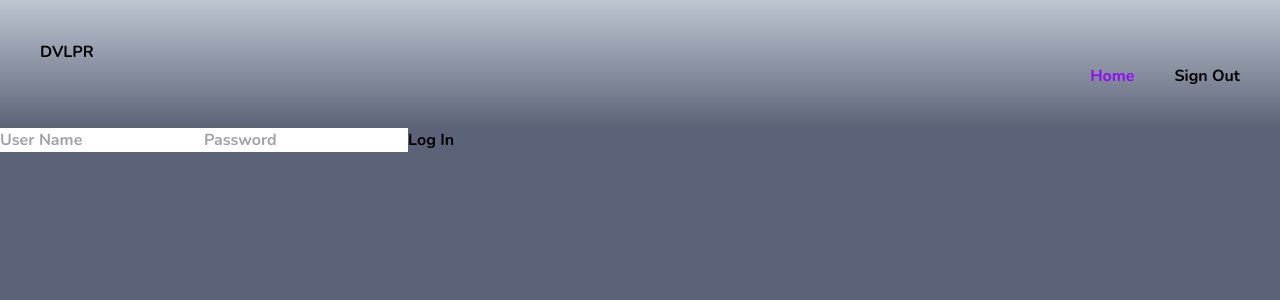
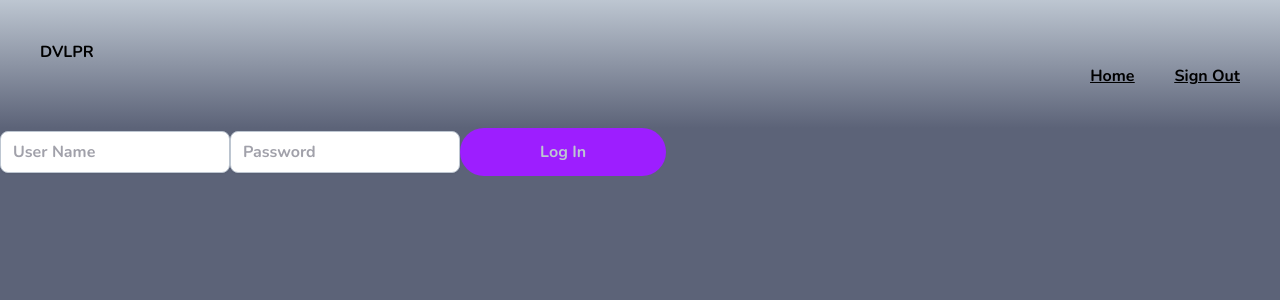
Before and after one commit to ywakili18/Dvlpr, a React (Create React App) app in the folder dvlpr/client/: page / in a window 1280 px wide. Shown: the top 300 px of the page. Built offline with nearby package versions, Linux system fonts and the light colour scheme.

Commit message:
added styling for login form

```diff
--- a/dvlpr/client/src/components/NavBar.js
+++ b/dvlpr/client/src/components/NavBar.js
@@ -4,16 +4,8 @@ export default function NavBar(auth, user, logOut) {
   let userOptions
   if (user) {
     userOptions = (
-      <div class="space-x-10 text-right">
-        <NavLink
-          to="/"
-          activeStyle={{
-            fontWeight: 'bold',
-            color: '#8F0DF4'
-          }}
-        >
-          Home
-        </NavLink>
+      <div class="space-x-10 text-right hover:text-purple-regular underline  ">
+        <NavLink to="/">Home</NavLink>
         <NavLink onClick={logOut} to="/login">
           Sign Out
         </NavLink>
@@ -29,7 +21,7 @@ export default function NavBar(auth, user, logOut) {
   )
 
   return (
-    <div class=" bg-gradient-to-b from-coolGray-light w-full h-full p-10">
+    <div class=" bg-gradient-to-b from-coolGray-light w-full h-full p-10 ">
       <NavLink to="/">DVLPR</NavLink>
       {auth && user ? userOptions : publicOptions}
     </div>
--- a/dvlpr/client/src/pages/LogIn.js
+++ b/dvlpr/client/src/pages/LogIn.js
@@ -32,6 +32,7 @@ export default function SignIn() {
           onChange={handleChange}
           placeholder="User Name"
           required
+          class="border border-coolGray-light px-3 py-2 rounded-lg shadow-sm"
         />
         <input
           name="password"
@@ -39,10 +40,12 @@ export default function SignIn() {
           onChange={handleChange}
           placeholder="Password"
           required
+          class="border border-coolGray-light px-3 py-2 rounded-lg shadow-sm"
         />
         <button
           type="submit"
           disabled={formValues.userName && formValues.password ? false : true}
+          class="bg-purple-regular hover:bg-purple-regular text-coolGray-light font-bold py-3 px-20 rounded-full"
         >
           Log In
         </button>
--- a/dvlpr/client/tailwind.config.js
+++ b/dvlpr/client/tailwind.config.js
@@ -12,6 +12,12 @@ module.exports = {
       },
       coolGray: {
         light: '#BDC6D1'
+      },
+      green: {
+        light: '#81DCD7'
+      },
+      purple: {
+        regular: '#9D1EFF'
       }
     }
   },
```
